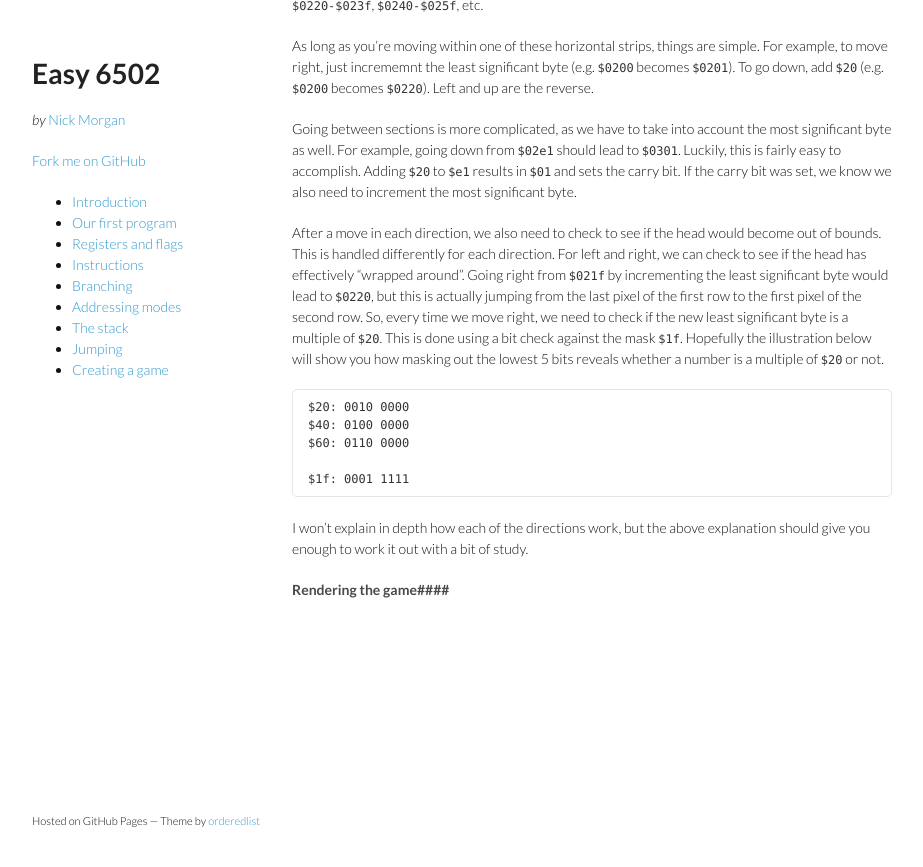
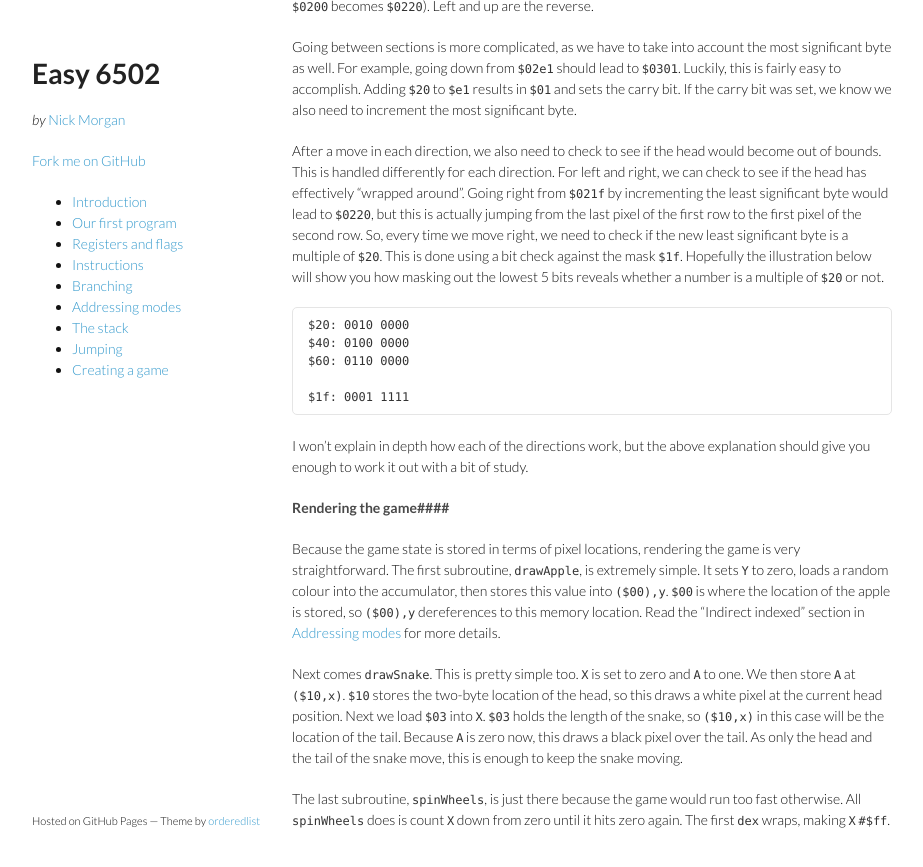
Before and after one commit to skilldrick/easy6502, a Jekyll site: the page built from index.markdown, in a window 1280 px wide and 900 px high, scrolled down 14849 px. Shown: the top 867 px of the window, without its empty margins (178-1101 px from the left). Built offline with Jekyll 4.4.1, drawn with Linux system fonts in a browser that asks for light colours; nearby versions of some CDN libraries; Markdown is read by kramdown in place of the engine named in the settings; some of the changed text lies outside the part shown.

Commit message:
Finish the snake tutorial.

```diff
--- a/index.markdown
+++ b/index.markdown
@@ -758,3 +758,22 @@ explanation should give you enough to work it out with a bit of study.
 
 
 ####Rendering the game####
+
+Because the game state is stored in terms of pixel locations, rendering the
+game is very straightforward. The first subroutine, `drawApple`, is extremely
+simple. It sets `Y` to zero, loads a random colour into the accumulator, then
+stores this value into `($00),y`. `$00` is where the location of the apple is
+stored, so `($00),y` dereferences to this memory location. Read the "Indirect
+indexed" section in [Addressing modes](#addressing) for more details.
+
+Next comes `drawSnake`. This is pretty simple too. `X` is set to zero and `A`
+to one. We then store `A` at `($10,x)`. `$10` stores the two-byte location of
+the head, so this draws a white pixel at the current head position. Next we
+load `$03` into `X`. `$03` holds the length of the snake, so `($10,x)` in this
+case will be the location of the tail. Because `A` is zero now, this draws a
+black pixel over the tail. As only the head and the tail of the snake move,
+this is enough to keep the snake moving.
+
+The last subroutine, `spinWheels`, is just there because the game would run too
+fast otherwise. All `spinWheels` does is count `X` down from zero until it hits
+zero again. The first `dex` wraps, making `X` `#$ff`.
```
Also changed, not shown: _includes/snake.html (+2 -8 lines).
